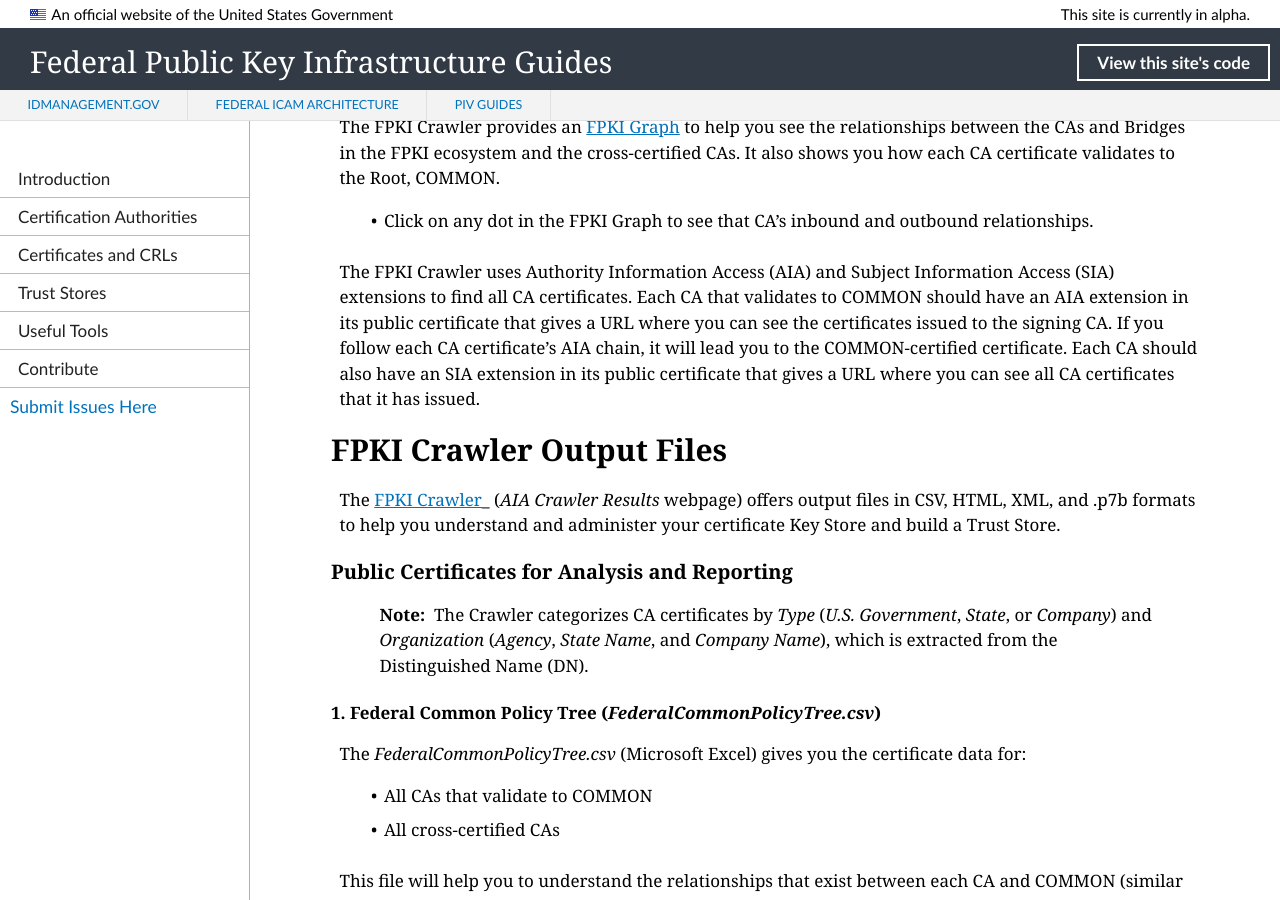
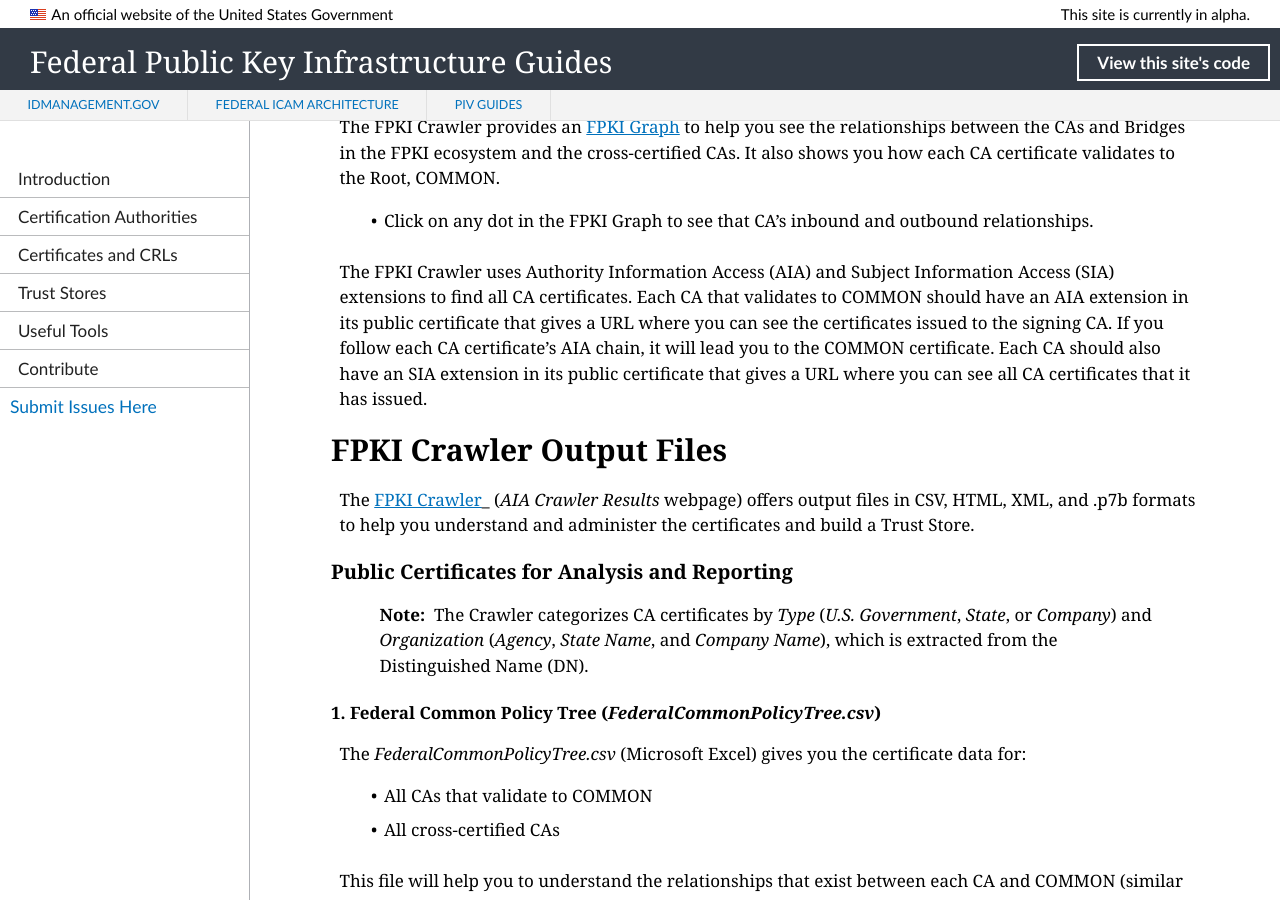
Before and after one commit to GSA/fpki-guides, a Jekyll site: the page built from pages/fpki_crawler_howto.md, in a window 1280 px wide and 900 px high, scrolled down 550 px. Built offline with Jekyll 4.4.1, drawn with Linux system fonts in a browser that asks for light colours; nearby versions of some CDN libraries.

Commit message:
few minor word updates

```diff
--- a/pages/fpki_crawler_howto.md
+++ b/pages/fpki_crawler_howto.md
@@ -21,11 +21,11 @@
 
 * Click on any dot in the FPKI Graph to see that CA's inbound and outbound relationships.
 
-The FPKI Crawler uses Authority Information Access (AIA) and Subject Information Access (SIA) extensions to find all CA certificates. Each CA that validates to COMMON should have an AIA extension in its public certificate that gives a URL where you can see the certificates issued to the signing CA. If you follow each CA certificate’s AIA chain, it will lead you to the COMMON-certified certificate. Each CA should also have an SIA extension in its public certificate that gives a URL where you can see all CA certificates that it has issued.
+The FPKI Crawler uses Authority Information Access (AIA) and Subject Information Access (SIA) extensions to find all CA certificates. Each CA that validates to COMMON should have an AIA extension in its public certificate that gives a URL where you can see the certificates issued to the signing CA. If you follow each CA certificate’s AIA chain, it will lead you to the COMMON certificate. Each CA should also have an SIA extension in its public certificate that gives a URL where you can see all CA certificates that it has issued.
 
 ## FPKI Crawler Output Files
 
-The [FPKI Crawler](https://fpki-graph.fpki-lab.gov/crawler/){:target="_blank"}_ (_AIA Crawler Results_ webpage) offers output files in CSV, HTML, XML, and .p7b formats to help you understand and administer your certificate Key Store and build a Trust Store.
+The [FPKI Crawler](https://fpki-graph.fpki-lab.gov/crawler/){:target="_blank"}_ (_AIA Crawler Results_ webpage) offers output files in CSV, HTML, XML, and .p7b formats to help you understand and administer the certificates and build a Trust Store.
 
 ### Public Certificates for Analysis and Reporting
 
```
